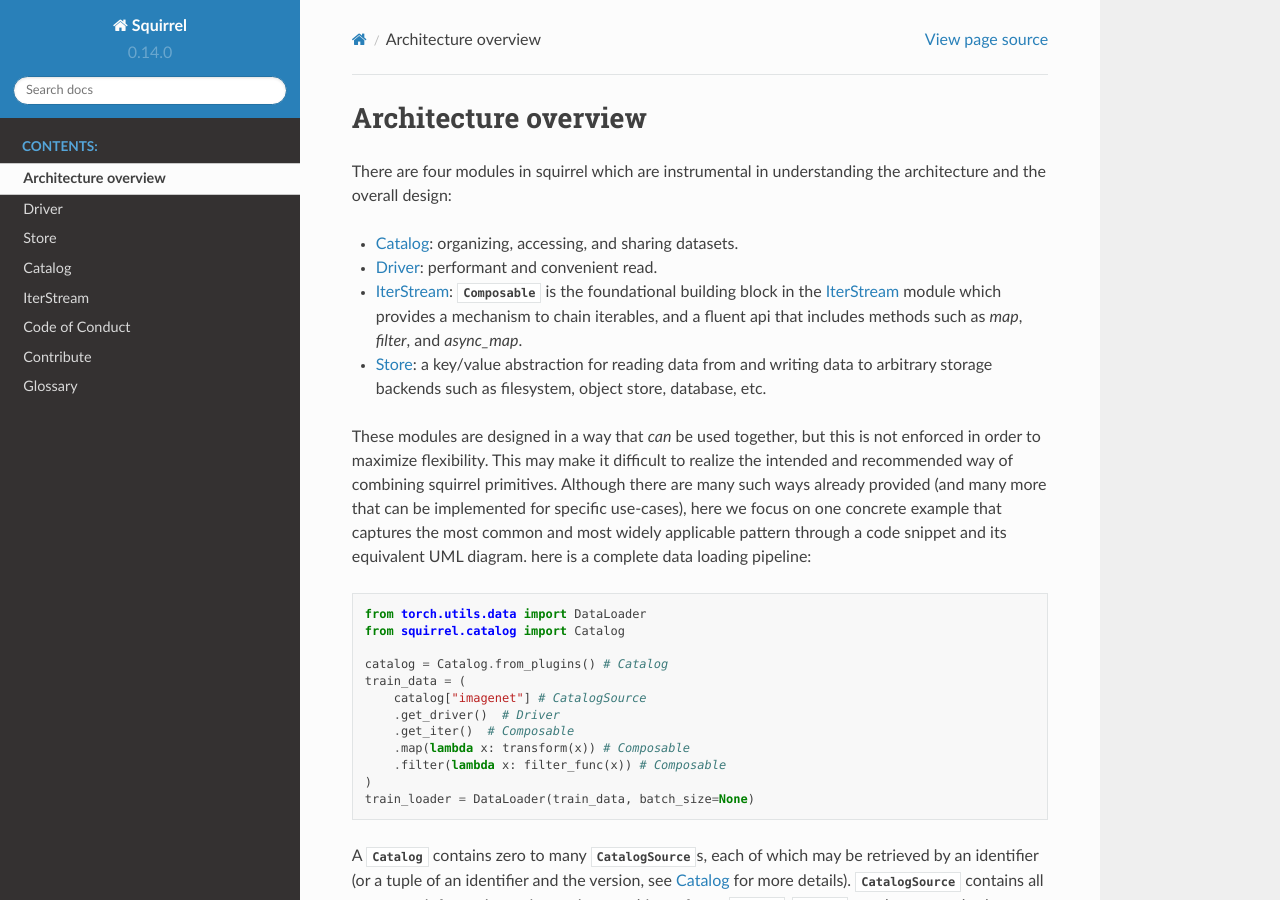
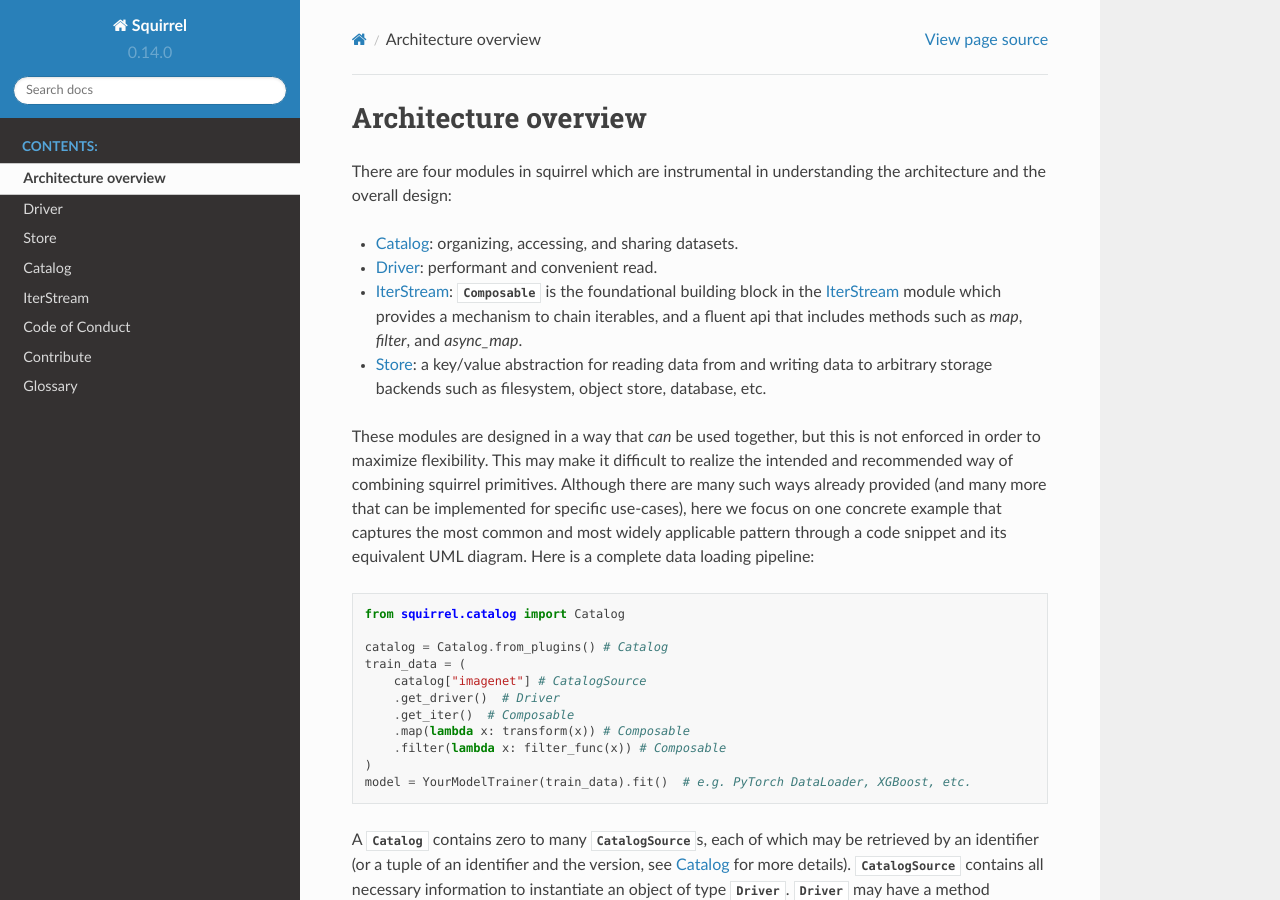
Before and after one commit to merantix-momentum/squirrel-core, a Sphinx documentation site: the page built from docs/usage/architecture_overview.rst, in a window 1280 px wide and 900 px high. Built offline with Sphinx 7.4.7 and the Read the Docs theme 2.0.0, drawn with Linux system fonts in a browser that asks for light colours; the version number is read from the project's files by our own code; some of the changed text lies outside the part shown.

Commit message:
typos, replace pytorch DataLoader with a generic model trainer to emphasise generality

```diff
--- a/docs/usage/architecture_overview.rst
+++ b/docs/usage/architecture_overview.rst
@@ -13,11 +13,10 @@ used together, but this is not enforced in order to maximize flexibility. This m
 intended and recommended way of combining squirrel primitives. Although there are many such ways already provided (and many more
 that can be implemented for specific use-cases), here we focus on one concrete example that captures the most common
 and most widely applicable pattern through a code snippet and its equivalent UML diagram.
-here is a complete data loading pipeline:
+Here is a complete data loading pipeline:
 
 .. code-block:: python
 
-    from torch.utils.data import DataLoader
     from squirrel.catalog import Catalog
 
     catalog = Catalog.from_plugins() # Catalog
@@ -28,12 +27,12 @@ here is a complete data loading pipeline:
         .map(lambda x: transform(x)) # Composable
         .filter(lambda x: filter_func(x)) # Composable
     )
-    train_loader = DataLoader(train_data, batch_size=None)
+    model = YourModelTrainer(train_data).fit()  # e.g. PyTorch DataLoader, XGBoost, etc.
 
 
 A :py:class:`Catalog` contains zero to many :py:class:`CatalogSource`\s, each of which may be retrieved by an
 identifier (or a tuple of an identifier and the version, see :ref:`catalog` for more details). :py:class:`CatalogSource`
-contains all necessary information to instantiate an abject of type :py:class:`Driver`. :py:class:`Driver` may have
+contains all necessary information to instantiate an object of type :py:class:`Driver`. :py:class:`Driver` may have
 a method :py:meth:`get_iter` which returns an object of type :py:class:`Composable`
 (which belongs to :ref:`iterstream` module). `train_data` is an iterable that generates items lazily in a
 streaming way for minimal memory footprint.
```
Also changed, not shown: other parts of docs/usage/architecture_overview.rst (+1 -1 lines).
